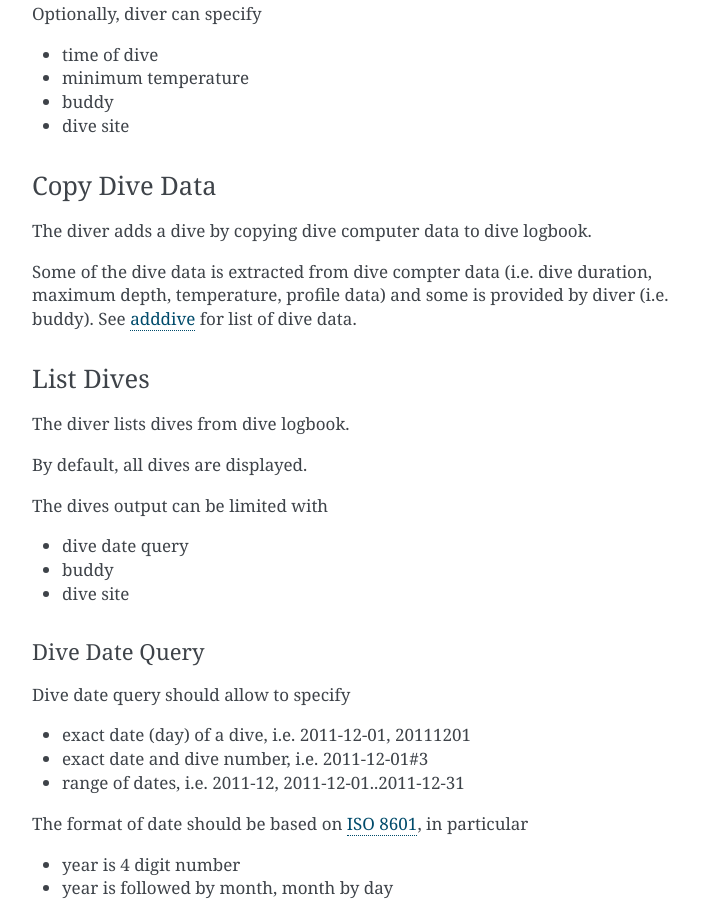
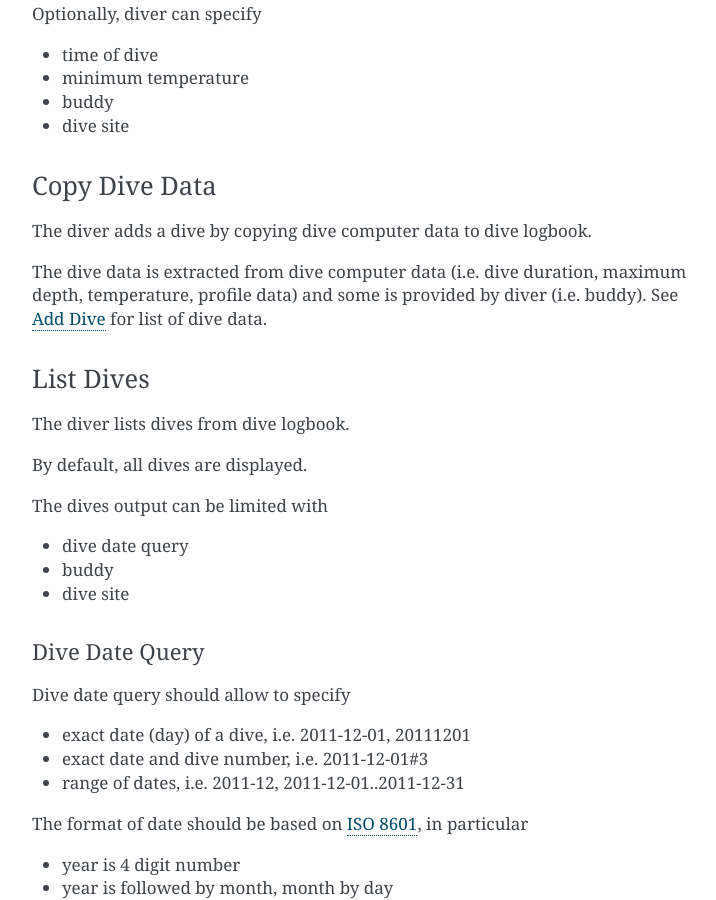
Before and after one commit to gitGNU/gnu_kenozooid, a Sphinx documentation site: the page built from doc/hacking/us.rst, in a window 1280 px wide and 900 px high, scrolled down 1299 px. Shown: the whole window, without its empty margins (388-1104 px from the left). Built offline with Sphinx 7.4.7, drawn with Linux system fonts in a browser that asks for light colours.

Commit message:
- user stories cleanup

```diff
--- a/doc/hacking/us.rst
+++ b/doc/hacking/us.rst
@@ -76,15 +76,15 @@ Optionally, diver can specify
 - buddy
 - dive site
 
-.. _adddivep:
+.. _us-copydive:
 
 Copy Dive Data
 ^^^^^^^^^^^^^^
 The diver adds a dive by copying dive computer data to dive logbook.
 
-Some of the dive data is extracted from dive compter data (i.e. dive
-duration, maximum depth, temperature, profile data) and some is provided by
-diver (i.e. buddy). See adddive_ for list of dive data.
+The dive data is extracted from dive computer data (i.e. dive duration,
+maximum depth, temperature, profile data) and some is provided by diver
+(i.e. buddy). See :ref:`us-adddive` for list of dive data.
 
 List Dives
 ^^^^^^^^^^
```
Also changed, not shown: other parts of doc/hacking/us.rst (+1 -1 lines).
